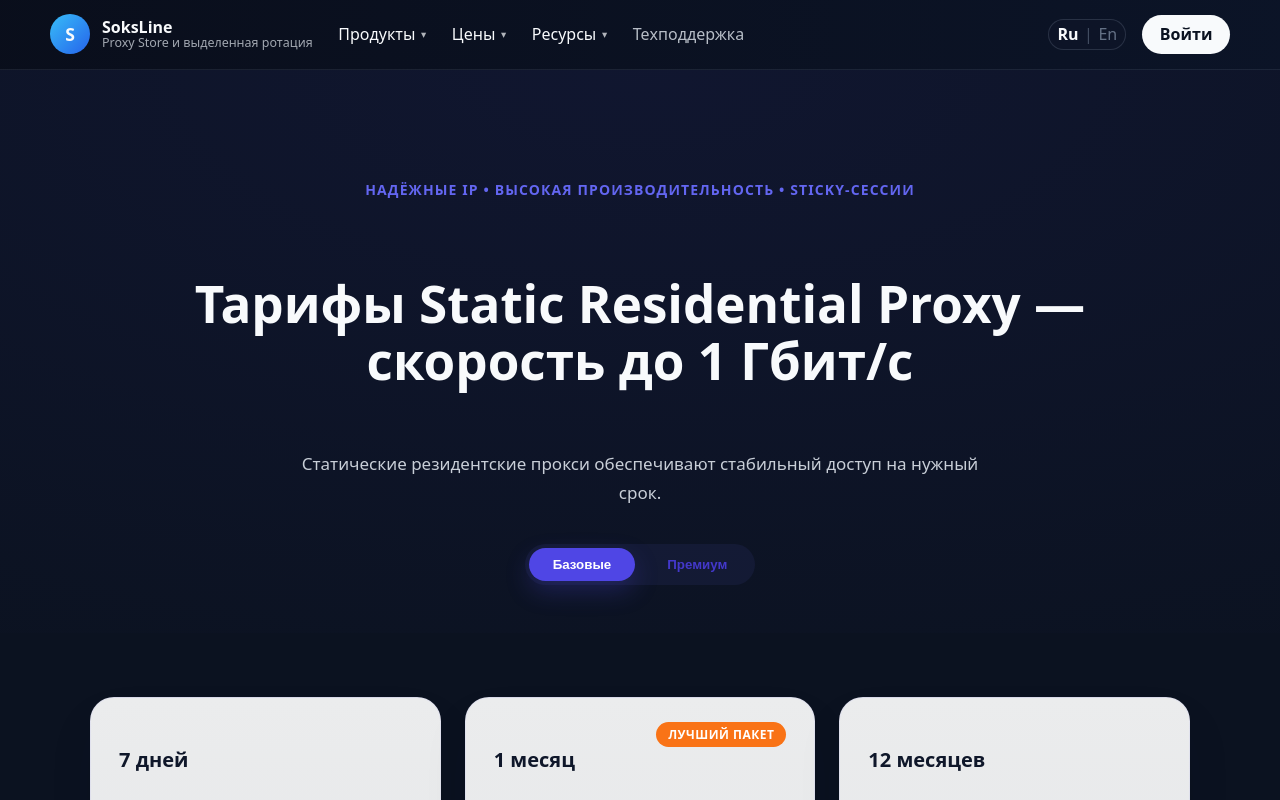
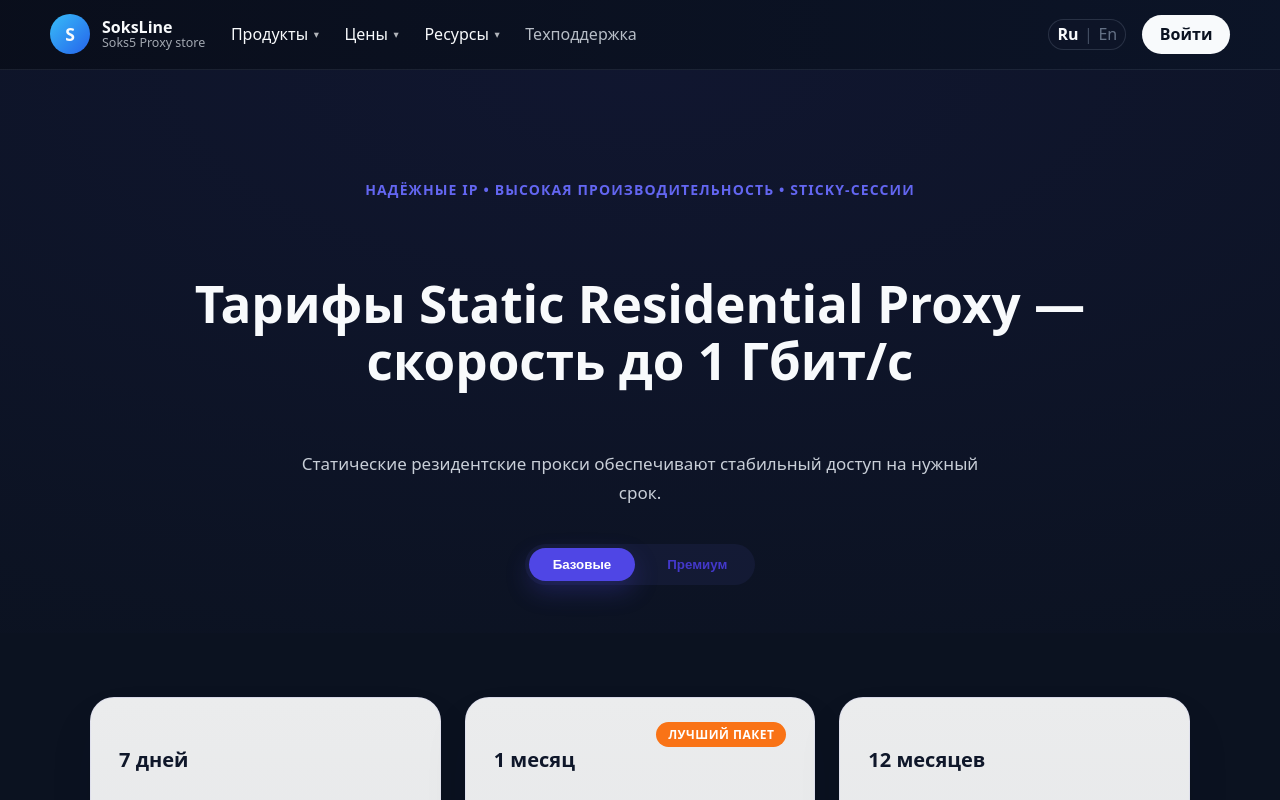
Before and after one commit to VektorSm/soksline-proxy-store, a Next.js app: page /pricing/static-residential in a window 1280 px wide. Shown: the top 800 px of the page. Built offline with nearby package versions, Linux system fonts and the light colour scheme.

Commit message:
Update Russian header tagline

```diff
--- a/components/HeaderNav.tsx
+++ b/components/HeaderNav.tsx
@@ -34,7 +34,7 @@ type NavigationCopy = {
 const NAV_CONTENT: Record<Locale, NavigationCopy> = {
   ru: {
     navLabel: "Главное меню",
-    brandTagline: "Proxy Store и выделенная ротация",
+    brandTagline: "Soks5 Proxy store",
     loginLabel: "Войти",
     navLinks: [
       {
--- a/lib/pricing.ts
+++ b/lib/pricing.ts
@@ -295,7 +295,7 @@ export const STATIC_IPV6_PRICING: LocalizedPricingPage = {
           {
             id: "ipv6-10",
             name: "Базовый",
-            price: "$0.63",
+            price: "$0.56",
             period: "за прокси / мес",
             totalMultiplier: 10,
             features: [
@@ -327,7 +327,7 @@ export const STATIC_IPV6_PRICING: LocalizedPricingPage = {
           {
             id: "ipv6-100",
             name: "Премиум",
-            price: "$0.56",
+            price: "$0.63",
             period: "за прокси / мес",
             totalMultiplier: 100,
             features: [
@@ -359,7 +359,7 @@ export const STATIC_IPV6_PRICING: LocalizedPricingPage = {
           {
             id: "ipv6-10",
             name: "Basic",
-            price: "$0.63",
+            price: "$0.56",
             period: "per proxy / month",
             totalMultiplier: 10,
             features: [
@@ -389,7 +389,7 @@ export const STATIC_IPV6_PRICING: LocalizedPricingPage = {
           {
             id: "ipv6-100",
             name: "Premium",
-            price: "$0.56",
+            price: "$0.63",
             period: "per proxy / month",
             totalMultiplier: 100,
             features: [
```
